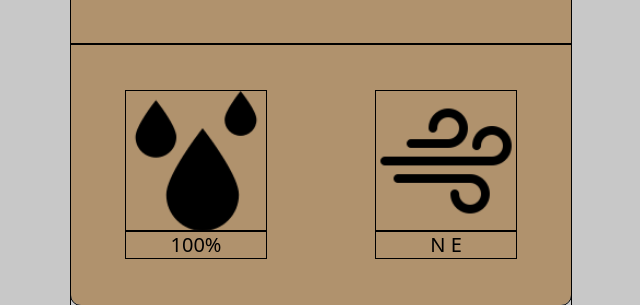
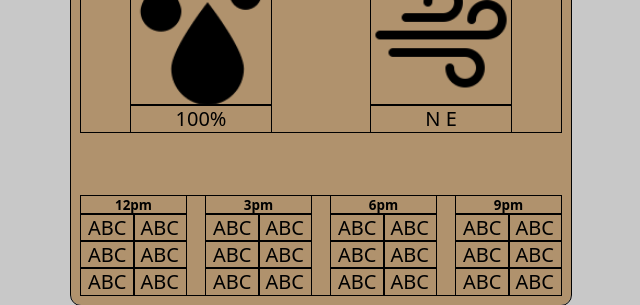
Before and after one commit to orzcode/tempy, a website built with Vite: page index.html in a window 1280 px wide. Shown: the part 495-800 px from the top of the page, without its empty margins (319-959 px from the left). Built offline with nearby package versions, Linux system fonts and the light colour scheme; no server answers.

Commit message:
style update

```diff
--- a/index.html
+++ b/index.html
@@ -38,27 +38,75 @@
       </div>
 
       <div class="precipWind">
-
         <div class="precip">
-
           <div class="precipImg">
             <img src="images/plainWaterIcon.png" alt="rain chance" />
           </div>
           <div class="precipPercent">100%</div>
-
         </div>
 
         <div class="wind">
-
           <div class="windDir">
             <img src="images/plainWindIcon.png" alt="wind direction" />
           </div>
           <div class="windCardinal">N E</div>
         </div>
-
       </div>
 
-      <!-- hourly details go here?-->
+      <div class="hourlySection">
+        <span class="hourCol" class="12pm"
+          ><h6 class="hourTitle">12pm</h6>
+          <div class="hourBits">
+
+            <div class="hBit">ABC</div>
+            <div class="hBit">ABC</div>
+            <div class="hBit">ABC</div>
+            <div class="hBit">ABC</div>
+            <div class="hBit">ABC</div>
+            <div class="hBit">ABC</div>
+
+            </div
+        ></span>
+        <span class="hourCol" class="3pm"
+          ><h6 class="hourTitle">3pm</h6>
+          <div class="hourBits">
+
+            <div class="hBit">ABC</div>
+            <div class="hBit">ABC</div>
+            <div class="hBit">ABC</div>
+            <div class="hBit">ABC</div>
+            <div class="hBit">ABC</div>
+            <div class="hBit">ABC</div>
+
+            </div
+        ></span>
+        <span class="hourCol" class="6pm"
+          ><h6 class="hourTitle">6pm</h6>
+          <div class="hourBits">
+
+            <div class="hBit">ABC</div>
+            <div class="hBit">ABC</div>
+            <div class="hBit">ABC</div>
+            <div class="hBit">ABC</div>
+            <div class="hBit">ABC</div>
+            <div class="hBit">ABC</div>
+
+            </div
+        ></span>
+        <span class="hourCol" class="9pm"
+          ><h6 class="hourTitle">9pm</h6>
+          <div class="hourBits">
+
+            <div class="hBit">ABC</div>
+            <div class="hBit">ABC</div>
+            <div class="hBit">ABC</div>
+            <div class="hBit">ABC</div>
+            <div class="hBit">ABC</div>
+            <div class="hBit">ABC</div>
+
+            </div
+        ></span>
+      </div>
     </div>
 
     <!-- <div class='footer'>Created by Orz <a href='https://github.com/orzcode' target='_blank'><i class='fa-brands fa-github'></i></a> -->
--- a/style.css
+++ b/style.css
@@ -49,13 +49,23 @@
 .mainContainer {
   width: 500px;
   height: 800px;
-
+  padding: 1rem;
   border-radius: 10px;
   background-color: rgb(176, 146, 109);
 
-  display: grid;
+  /* display: grid; */
+
+  /* should change to grid */
+
+  display: flex;
+  flex-direction: column;
+  justify-content: space-between;
 }
 
+.date {
+  height: min-content;
+}
+/* ----------------- */
 .topTabs {
   display: flex;
   justify-content: space-evenly;
@@ -63,7 +73,7 @@
   height: min-content;
   padding: 1rem;
 }
-
+/* ----------------- */
 .centreDetails {
   display: flex;
   justify-content: space-around;
@@ -76,22 +86,51 @@
   flex-direction: column;
 }
 
-.centreTemp, .centreConditionImg, .precipImg, .windDir {
+.centreTemp,
+.centreConditionImg,
+.precipImg,
+.windDir {
   height: 14rem;
   width: 14rem;
   font-size: clamp(4vw, 10rem, 11rem);
 }
 
-.centreConditionImg img, .precipImg img, .windDir img{
-    height: 100%;
+.centreConditionImg img,
+.precipImg img,
+.windDir img {
+  height: 100%;
 }
 
-.centreHigh, .centreConditionText, .precipPercent, .windCardinal {
-text-align: center;
+.centreHigh,
+.centreConditionText,
+.precipPercent,
+.windCardinal {
+  text-align: center;
 }
-
+/* ----------------- */
 .precipWind {
   display: flex;
   justify-content: space-around;
   align-items: center;
 }
+/* ----------------- */
+
+/* ----------------- */
+.hourlySection {
+  display: flex;
+  gap: 2rem;
+}
+
+.hourCol {
+  display: flex;
+  width: 100%;
+  text-align: center;
+  flex-direction: column;
+}
+.hourBits {
+  height:100%;
+  display: grid;
+  grid-template-columns: 1fr 1fr;
+  grid-template-rows: 1fr 1fr 1fr;
+}
+/* ----------------- */
```
